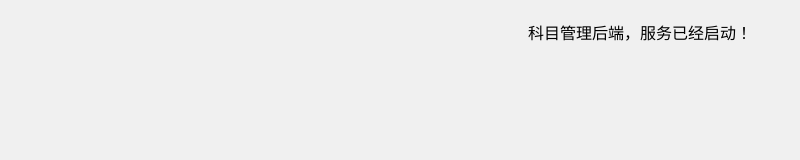
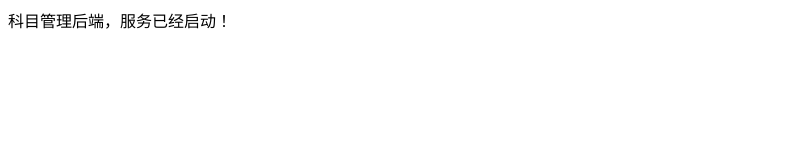
Before and after one commit to SiberiaBar2/messageServes, a website: page index.html in a window 1280 px wide. Shown: the whole page, without its empty margins (0-800 px from the left). Drawn offline with Linux system fonts and the light colour scheme.

Commit message:
去除样式

```diff
--- a/index.html
+++ b/index.html
@@ -4,7 +4,6 @@
     <meta charset="UTF-8" />
     <meta name="viewport" content="width=device-width, initial-scale=1.0" />
     <title>科目管理</title>
-    <link rel="stylesheet" href="styles.css" />
   </head>
   <body>
     <div id="message">科目管理后端，服务已经启动！</div>
--- a/styles.css
+++ /dev/null
@@ -1,12 +0,0 @@
-/* styles.css */
-body {
-  font-family: Arial, sans-serif;
-  background-color: #f0f0f0;
-  margin: 0;
-  padding: 20px;
-}
-
-#message {
-  height: 100%;
-  text-align: center;
-}
```
